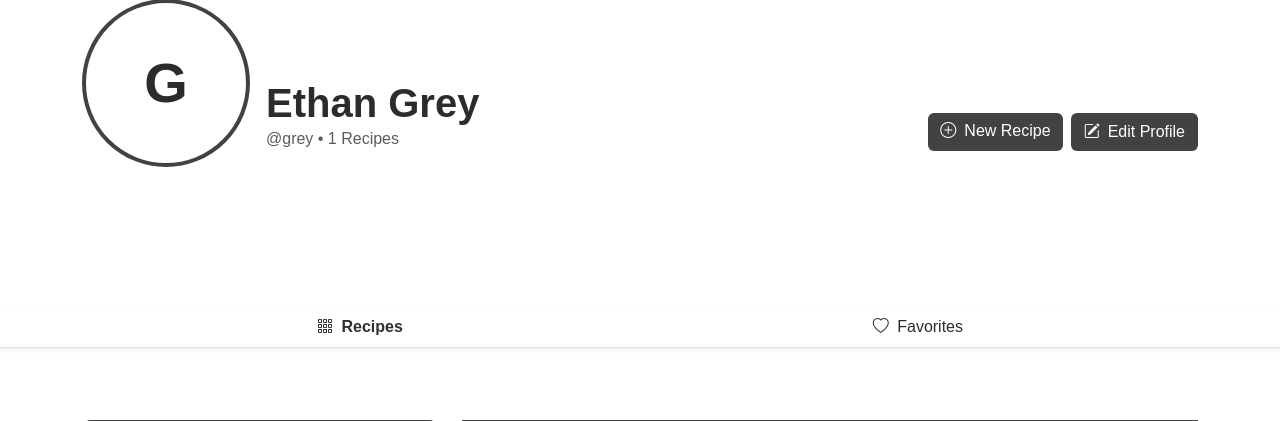
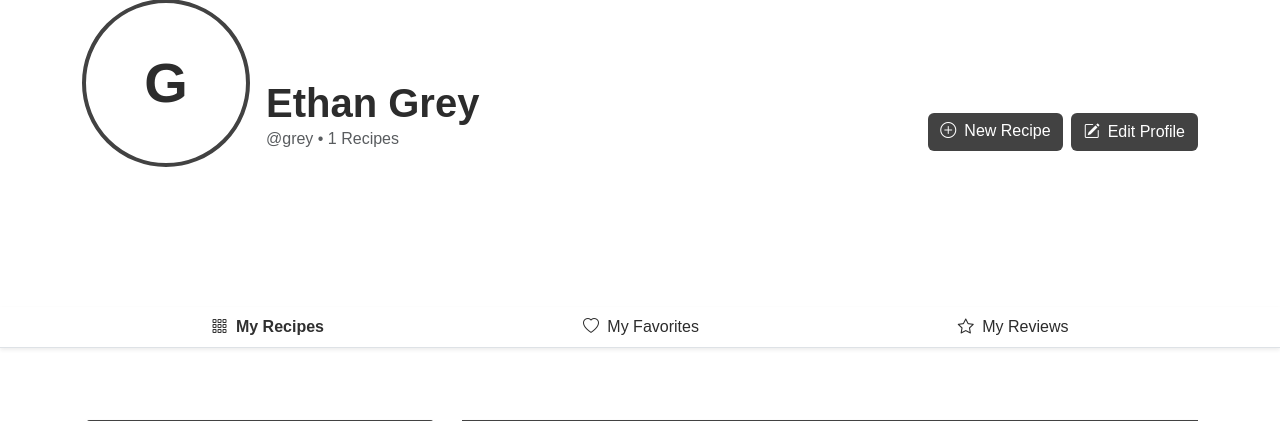
Before and after one commit to Ethan-Grey/Cooked_Website, a Django app: page /users/profile/ in a window 1280 px wide. Shown: the part 149-570 px from the top of the page. Run offline with Django 5.2, Linux system fonts and the light colour scheme; a user stored in the database is signed in; data comes from the database, SQL or seed files in the repository.

Commit message:
added the my reviews section to my profile page in the future i want to add a function to delete and maybe edit reviews

```diff
--- a/static/js/profile_nav.js
+++ b/static/js/profile_nav.js
@@ -1,11 +1,9 @@
-
-
 document.addEventListener('DOMContentLoaded', function() {
     // Get all tab links
     const tabLinks = document.querySelectorAll('.profile-nav .nav-link');
 
     // Get all content sections
-    const contentSections = document.querySelectorAll('#recipes, #about, #favorites');
+    const contentSections = document.querySelectorAll('#recipes, #favorites, #reviews');
 
     // Add click event listener to each tab link
     tabLinks.forEach(link => {
--- a/users/templates/users/profile_view.html
+++ b/users/templates/users/profile_view.html
@@ -96,12 +96,17 @@
         <ul class="nav nav-pills nav-fill">
             <li class="nav-item bg-clear">
                 <a class="nav-link" href="#recipes">
-                    <i class="bi bi-grid-3x3-gap me-1"></i> Recipes
+                    <i class="bi bi-grid-3x3-gap me-1"></i> My Recipes
                 </a>
             </li>
             <li class="nav-item">
                 <a class="nav-link" href="#favorites">
-                    <i class="bi bi-heart me-1"></i> Favorites
+                    <i class="bi bi-heart me-1"></i> My Favorites
+                </a>
+            </li>
+            <li class="nav-item">
+                <a class="nav-link" href="#reviews">
+                    <i class="bi bi-star me-1"></i> My Reviews
                 </a>
             </li>
         </ul>
@@ -243,18 +248,51 @@
                 </div>
             </div>
 
-                        <!-- About Section -->
-            <div class="col-lg-8 d-none" id="about">
-                <div class="border-0 shadow-sm" style="width: 100%;">
+            <!-- Reviews Section -->
+            <div class="col-lg-8 d-none" id="reviews">
+                <div class=" border-0 shadow-sm" style="width: 100%;">
                     <div class="card-header bg-main text-tan border-3 py-3 d-flex justify-content-between align-items-center">
-                        <h5 class="ms-3 mb-0"><i class="bi bi-person me-2"></i>About</h5>
+                        <h5 class="ms-3 mb-0"><i class="bi bi-star me-2"></i>My Reviews</h5>
                     </div>
-                    <div class="card-body">
-                        <div class="p-4">
-                            <h4>About {{ user.username }}</h4>
-                            <p>This is where you can display additional information about the user.</p>
-                            <!-- Add more about content here -->
-                        </div>
+                    <div class="card-body p-4">
+                        {% if user_reviews %}
+                            <div class="container">
+                                {% for review in user_reviews %}
+                                    <div class="review-item mb-4">
+                                        <div class="d-flex align-items-center gap-3 mb-2">
+                                            <div class="reviewer-avatar">
+                                                <img src="{% if review.recipe.image %}{{ review.recipe.image.url }}{% else %}https://placehold.co/50x50{% endif %}" class="rounded" style="width: 50px; height: 50px; object-fit: cover;" alt="{{ review.recipe.recipename }}">
+                                            </div>
+                                            <div>
+                                                <h5 class="mb-0 fw-bold">
+                                                    <a href="{% url 'recipes:detail' category=review.recipe.recipetype.recipetype slug=review.recipe.slug %}" class=" text-dark">
+                                                        {{ review.recipe.recipename }}
+                                                    </a>
+                                                </h5>
+                                                <div class="text-muted small">{{ review.created_at|date:"m/d/Y" }}</div>
+                                            </div>
+                                        </div>
+
+                                        <div class="star-display mb-2 ms-5 ps-3">
+                                            {% for i in '12345'|make_list %}
+                                                {% if forloop.counter <= review.rating %}
+                                                    <span class="text-warning fs-5">★</span>
+                                                {% else %}
+                                                    <span class="text-muted fs-5">★</span>
+                                                {% endif %}
+                                            {% endfor %}
+                                        </div>
+
+                                        <p class="mb-2 ms-5 ps-3">{{ review.comment }}</p>
+                                        <hr class="mt-3">
+                                    </div>
+                                {% endfor %}
+                            </div>
+                        {% else %}
+                            <div class="alert alert-light">
+                                <i class="bi bi-info-circle me-2"></i>You haven't reviewed any recipes yet.
+                            </div>
+                        {% endif %}
                     </div>
                 </div>
             </div>
--- a/users/views.py
+++ b/users/views.py
@@ -2,7 +2,7 @@ from django.shortcuts import render, redirect
 from django.contrib.auth.forms import UserCreationForm, AuthenticationForm
 from django.contrib.auth import login as auth_login, logout
 from .forms import UserEmailPasswordForm, UserProfileForm
-from recipes.models import Recipe
+from recipes.models import Recipe, Review
 from django.contrib.auth.decorators import login_required
 
 # Create your views here.
@@ -42,10 +42,14 @@ def profile_view(request):
     # Get favorite recipes
     favorite_recipes = user.favorite_recipes.all()
 
+    # Get user reviews
+    user_reviews = Review.objects.filter(user=user).select_related('recipe')
+
     context = {
         'user': user,
         'recipes': recipes,
-        'favorite_recipes': favorite_recipes
+        'favorite_recipes': favorite_recipes,
+        'user_reviews': user_reviews
     }
 
     return render(request, 'users/profile_view.html', context)
```
